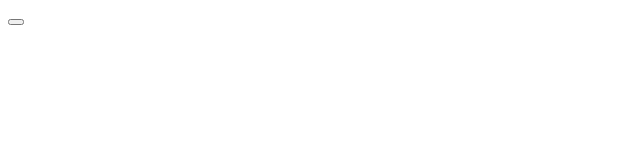
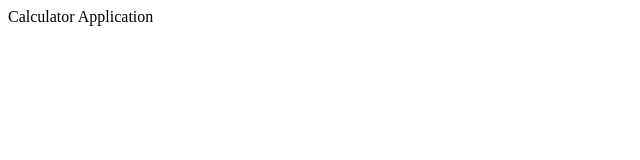
Before and after one commit to dennisSaralino/calculator-webpage, a plain HTML site: page Calculator.html in a window 1280 px wide. Shown: the whole page, without its empty margins (0-640 px from the left). Drawn offline with Linux system fonts and the light colour scheme.

Commit message:
Update Calculator.html

```diff
--- a/Calculator.html
+++ b/Calculator.html
@@ -1,9 +1,17 @@
 <!DOCTYPE html>
 <html>
     <head>
-
+        Calculator Application
     </head>
     <body>
-        <button></button>
+        <table>
+            <tr>
+                <td colspan="3">
+
+                </td>
+            </tr>
+        </table>
+
+
     </body>
 </html>
```
